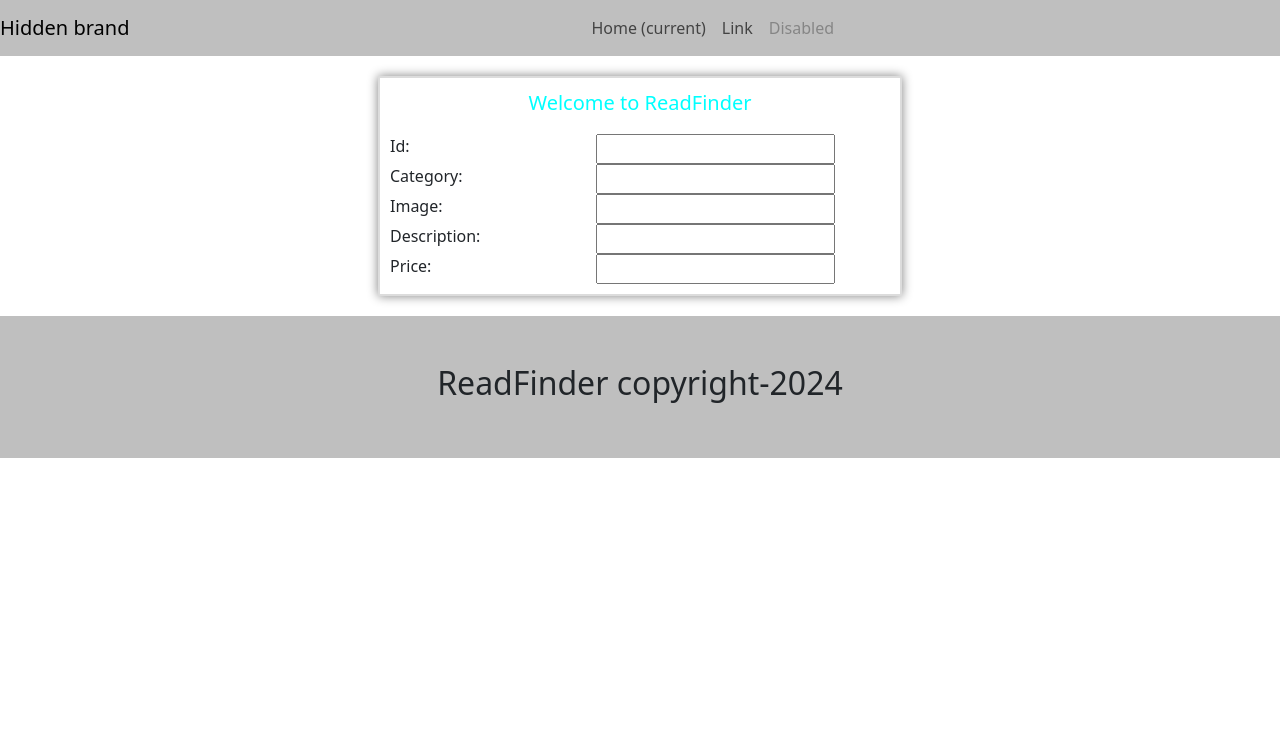
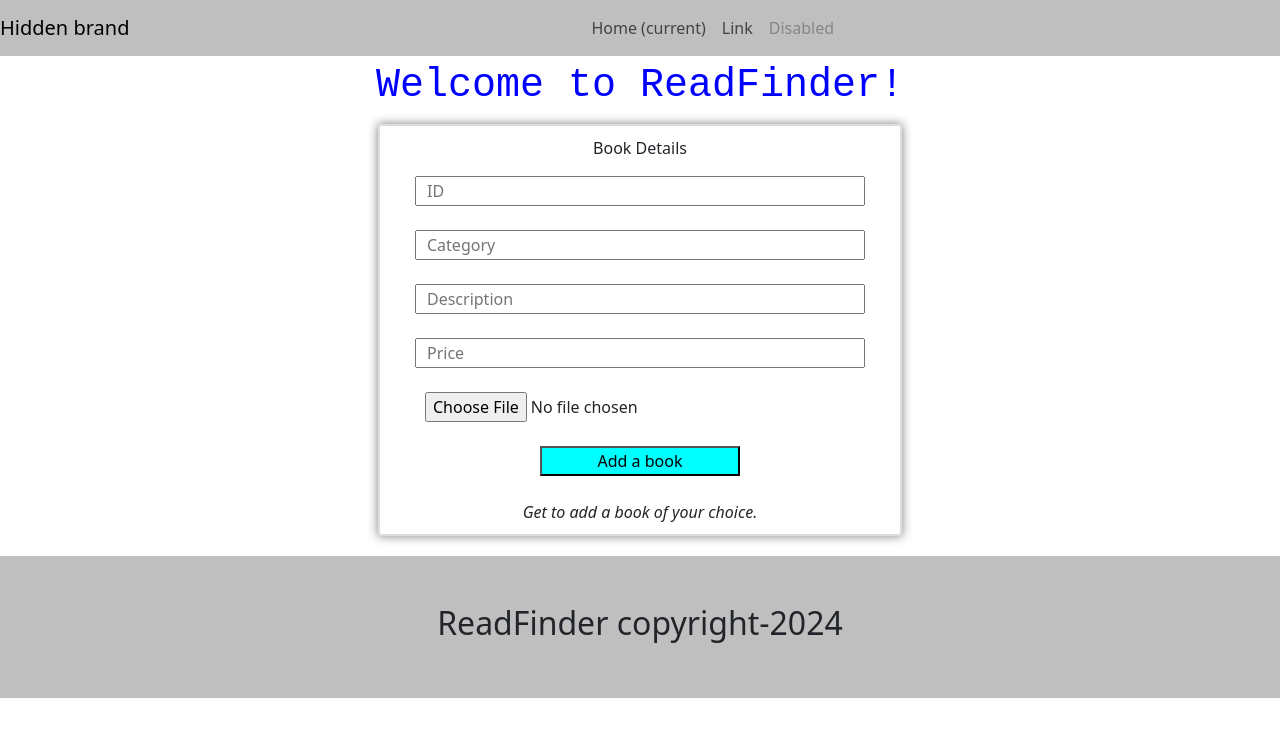
Before and after one commit to Riob-a/ReadFinder, a React (Create React App) app: page /form in a window 1280 px wide. Shown: the top 736 px of the page. Built offline with nearby package versions, Linux system fonts and the light colour scheme.

Commit message:
form_page  commit

```diff
--- a/src/Pages/Form.css
+++ b/src/Pages/Form.css
@@ -11,13 +11,35 @@ form{
     box-shadow: 0px 0px 10px gray;
 
 }
-
 label{
     text-align: left;
     float: left;
-    width:150px;
+    width:100px;
 }
 #p1{
     font-size: 20px;
     color: aqua;
 }
+input{
+    text-align: left;
+
+}
+.form,input{
+    width: 90%;
+    padding-left: 10px;
+}
+legend{
+    color:blue;
+    font-size: 40px;
+    text-align: center;
+    font-family: 'Courier New', Courier, monospace;
+}
+
+#footerform{
+    font-style: italic;
+}
+
+#btn{
+    background-color: aqua;
+    width: 40%;
+}
--- a/src/Pages/Form.js
+++ b/src/Pages/Form.js
@@ -4,23 +4,25 @@ import "./Form.css"
 function FormData(){
 return(
     <div>
+        <legend>Welcome to ReadFinder!</legend>
     <form >
-        <p id="p1">Welcome to ReadFinder</p>
-        <label for="Id">Id: </label>
-        <input type="text"/> <br/>
+        <p>Book Details</p>
 
-        <label for="Id">Category: </label>
-        <input type="text"/> <br/>
+        <input type="text" placeholder="ID"/>  <br/> <br/>
 
-        <label for="Id">Image: </label>
-        <input type="text"/> <br/>
+        <input type="text" placeholder="Category"/> <br/> <br/>
 
-        <label for="Id">Description: </label>
-        <input type="text"/> <br/>
+        <input type="text" placeholder="Description"/> <br/> <br/>
 
-        <label for="Id">Price: </label>
-        <input type="text"/> <br/>
+        <input type="text"placeholder="Price"/> <br/> <br/>
+
+        <input type="file" placeholder="Image" id="image" accept="image/*"/> <br/> <br/>
+
+        <button id="btn" type="submit">Add a book</button> <br/> <br/>
+
+        <footer id="footerform">Get to add a book of your choice.</footer>
     </form>
+
     </div>
 )
 
```
